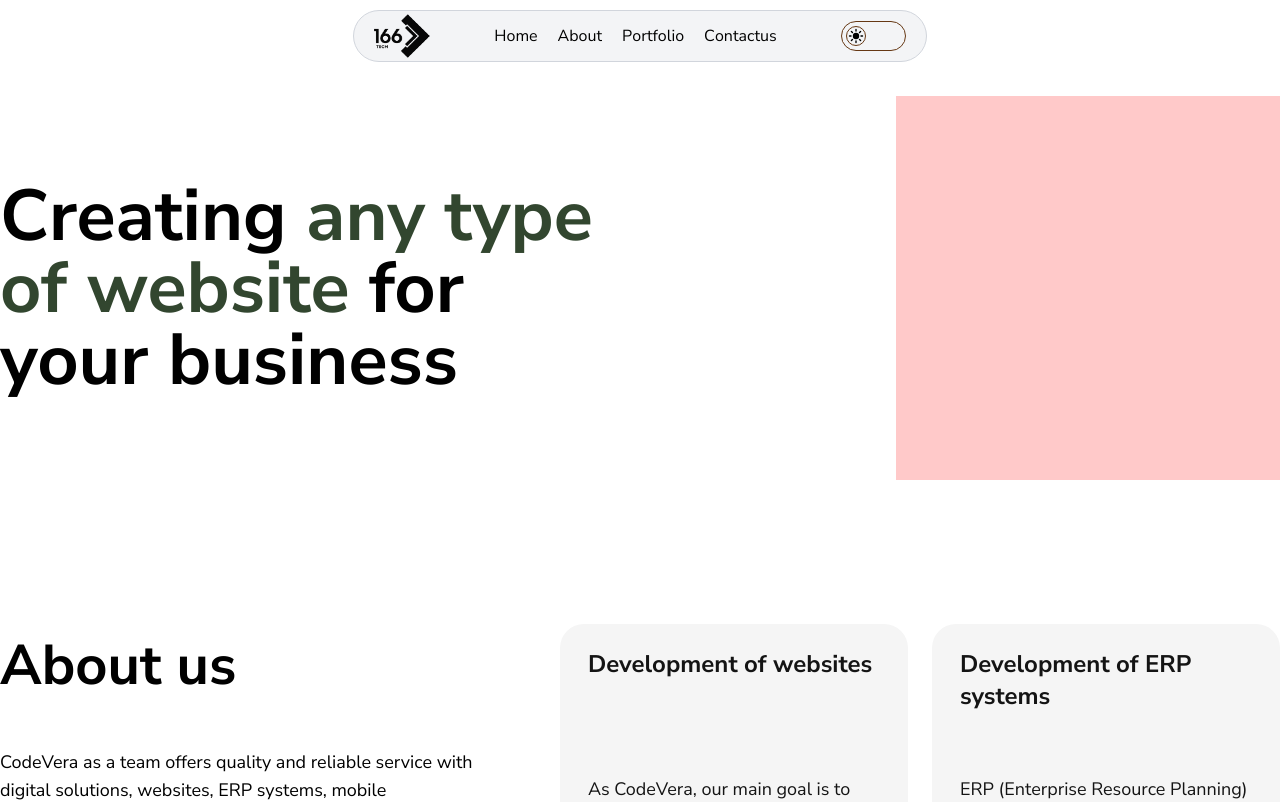
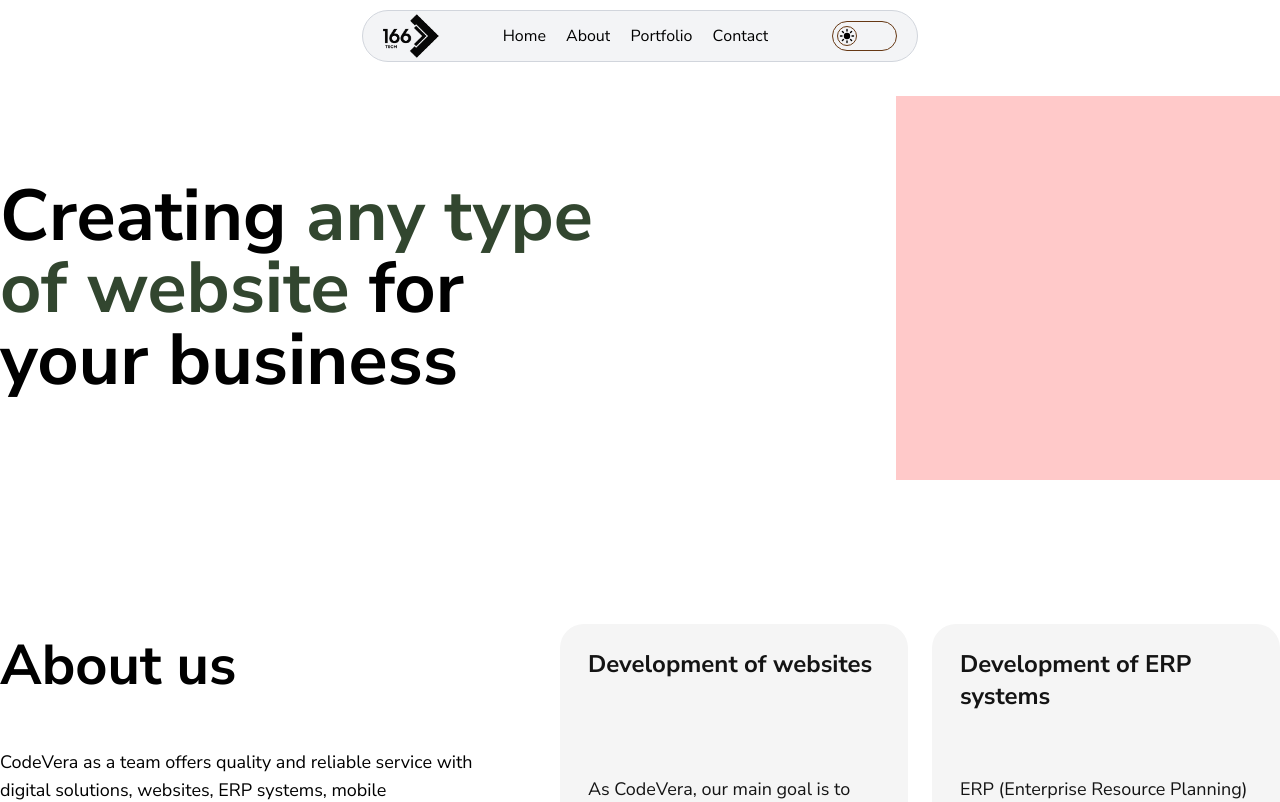
Before and after one commit to kamilaghayev/codevera-portfolio, a Next.js app: page / in a window 1280 px wide. Shown: the top 802 px of the page. Built offline with nearby package versions, Linux system fonts and the light colour scheme; what @ant-design/nextjs-registry would draw is missing.

Commit message:
`feat: CSS and code updates across multiple files`

```diff
--- a/src/app/globals.css
+++ b/src/app/globals.css
@@ -22,7 +22,7 @@ body {
 }
 
 .container-center {
-    @apply container mx-auto p-2.5 sm:p-0;
+    @apply max-sm:w-full sm:container mx-auto px-2.5 xs-2:px-4 sm:p-0;
 }
 
 .flex-center {
--- a/src/components/burger-menu/curved-menu.jsx
+++ b/src/components/burger-menu/curved-menu.jsx
@@ -14,8 +14,6 @@ export const CurvedMenu = ({ setIsOpen }) => {
 
 	const pathname = useRouter();
 	const [selectedIndicator, setSelectedIndicator] = useState(pathname);
-	console.log('selectedIndicator', pathname);
-
 	return (
 		<>
 			<motion.div
--- a/src/config/language/en.js
+++ b/src/config/language/en.js
@@ -2,7 +2,7 @@ export const EN_DICTIONARY = {
 	"Pages": {
 		"home": "Home",
 		"portfolio": "Portfolio",
-		"contactUs": "Contact us",
+		"contactUs": "Contact",
 		"about":"About",
 	}
 }
--- a/src/features/change-theme/change-theme.provider.jsx
+++ b/src/features/change-theme/change-theme.provider.jsx
@@ -38,11 +38,14 @@ export const useThemeStore = (selector ) => {
 };
 
 const GetThemeOnUser = ({children}) => {
-	const setTheme = useThemeStore((state) => state.setTheme);
+	const {setTheme, theme} = useThemeStore((state) => state);
 	useEffect(() => {
 		const themeOnStorage = getThemeOnStorage();
 		setTheme(themeOnStorage);
 	}, []);
+	useEffect(() => {
+		document.documentElement.setAttribute('data-theme', theme);
+	}, [theme]);
 	return (
 		<>{children}</>
 	)
--- a/src/features/change-theme/index.jsx
+++ b/src/features/change-theme/index.jsx
@@ -9,8 +9,6 @@ export const ChangeTheme = ({size, variant}) => {
 	const changeTheme = () => {
 		setTheme(theme === 'dark' ? 'light' : 'dark');
 	}
-	console.log(theme);
-
 	return (
 		<ChangeThemeSwitch isChecked={theme === 'dark'} onClick={changeTheme} size={size} variant={variant}/>
 	);
```
